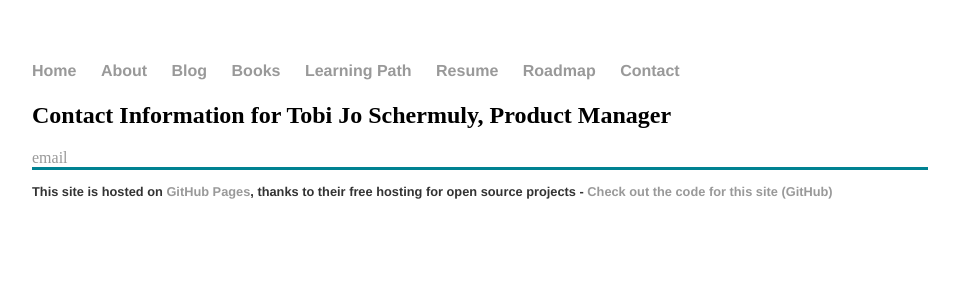
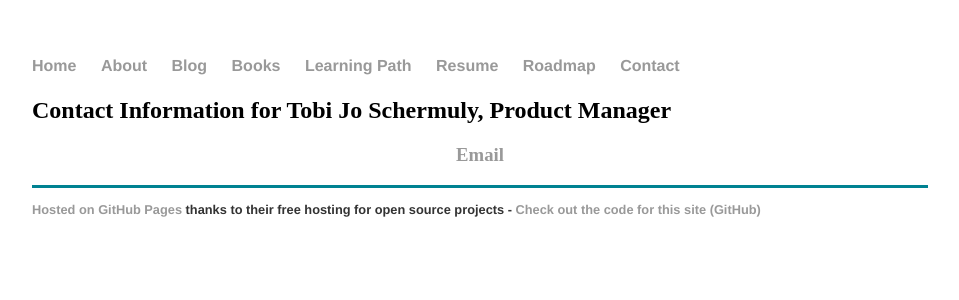
Before and after one commit to t0biasj0seph/t0biasj0seph, a Jekyll site: the page built from contact/index.html, in a window 1280 px wide. Shown: the top 300 px of the page, without its empty margins (160-1119 px from the left). Built offline with Jekyll 4.4.1, drawn with Linux system fonts in a browser that asks for light colours.

Commit message:
css changes

```diff
--- a/_layouts/default.html
+++ b/_layouts/default.html
@@ -40,7 +40,7 @@
 			</div><!-- /.container -->
 			<footer>
 	    		<ul>
-	        		<li>This site is hosted on <a href="https://pages.github.com/" target="_blank">GitHub Pages</a>, thanks to their free hosting for open source projects - <a href="https://github.com/t0biasj0seph" target="_blank">Check out the code for this site (GitHub)</a></li>
+	        		<li>Hosted on <a href="https://pages.github.com/" target="_blank">GitHub Pages</a> thanks to their free hosting for open source projects - <a href="https://github.com/t0biasj0seph" target="_blank">Check out the code for this site (GitHub)</a></li>
 				</ul>
 			</footer>
 		</body>
--- a/contact/index.html
+++ b/contact/index.html
@@ -3,7 +3,9 @@
 title: Contact Information for Tobi Jo Schermuly, Product Manager
 ---
   <h2>{{ page.title }}</h2>
-<a href="mailto:tjscherm@gmail.com">email</a>
+  <div style="text-align:center">
+<a href="mailto:tjscherm@gmail.com"><h3>Email</h3</a>
+</div>
 <!-- Begin MailChimp Signup Form -->
 
 
--- a/css/main.css
+++ b/css/main.css
@@ -1,5 +1,5 @@
 body {
-    margin: 60px auto;
+    margin: 55px auto;
     width: 70%;
 }
 nav ul, footer ul {
```
